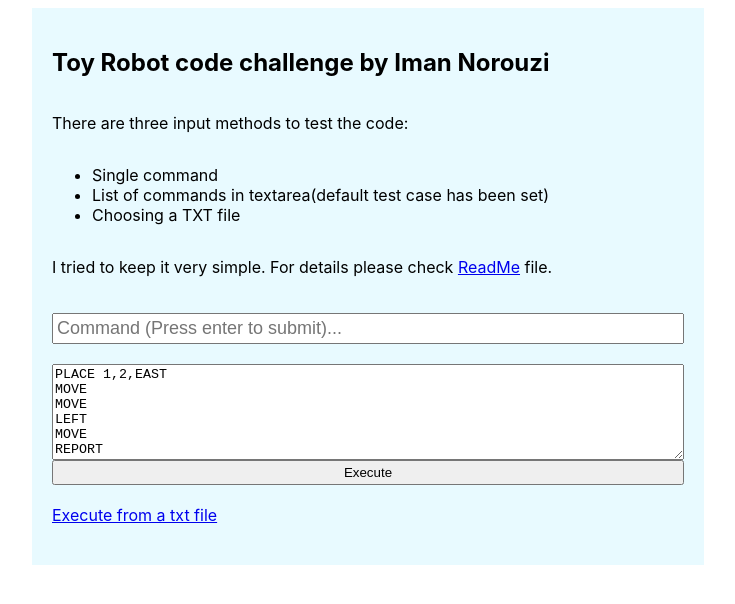
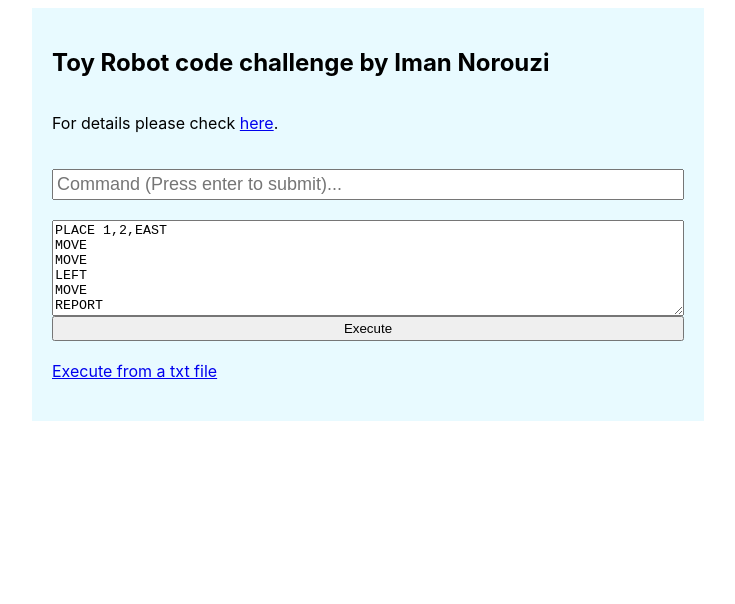
Before and after one commit to imannorouzi/toy-robot, a plain HTML site: page index.html in a window 1280 px wide. Shown: the whole page, without its empty margins (272-1007 px from the left). Drawn offline with Linux system fonts and the light colour scheme.

Commit message:
little tweaks

```diff
--- a/index.html
+++ b/index.html
@@ -11,14 +11,7 @@
 
 <div id="container">
     <h2>Toy Robot code challenge by Iman Norouzi</h2>
-    <p>There are three input methods to test the code:</p>
-    <ul>
-        <li>Single command</li>
-        <li>List of commands in textarea(default test case has been set)</li>
-        <li>Choosing a TXT file</li>
-    </ul>
-
-    <p>I tried to keep it very simple. For details please check <a href="#">ReadMe</a> file.</p>
+    <p>For details please check <a href="https://github.com/imannorouzi/toy-robot">here</a>.</p>
     <div id="commands"></div>
 
     <input id="commandInput" type="text" onkeyup="keyUp(event)" placeholder="Command (Press enter to submit)..."/>
```
